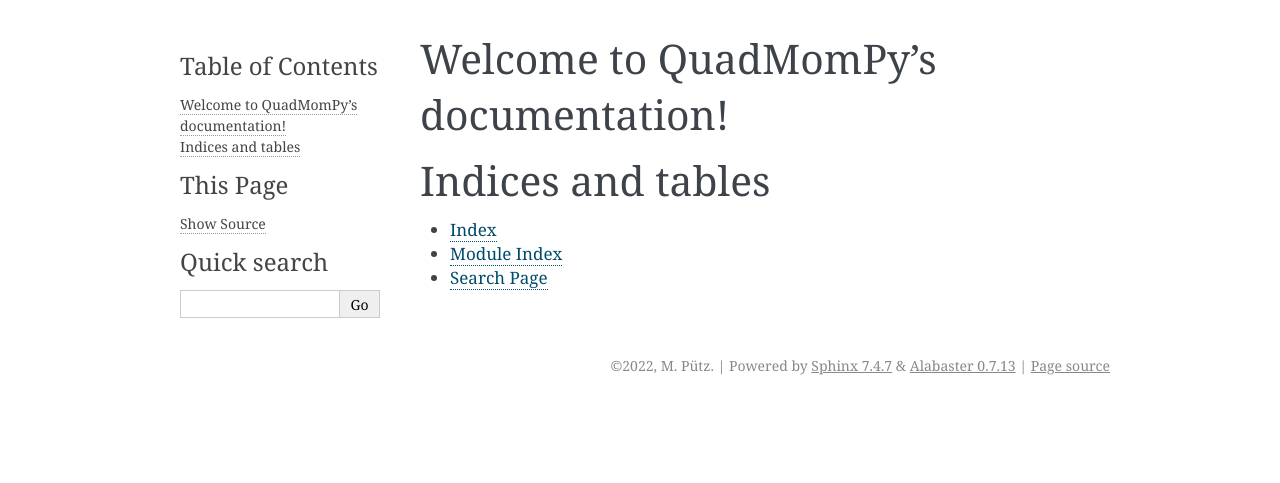
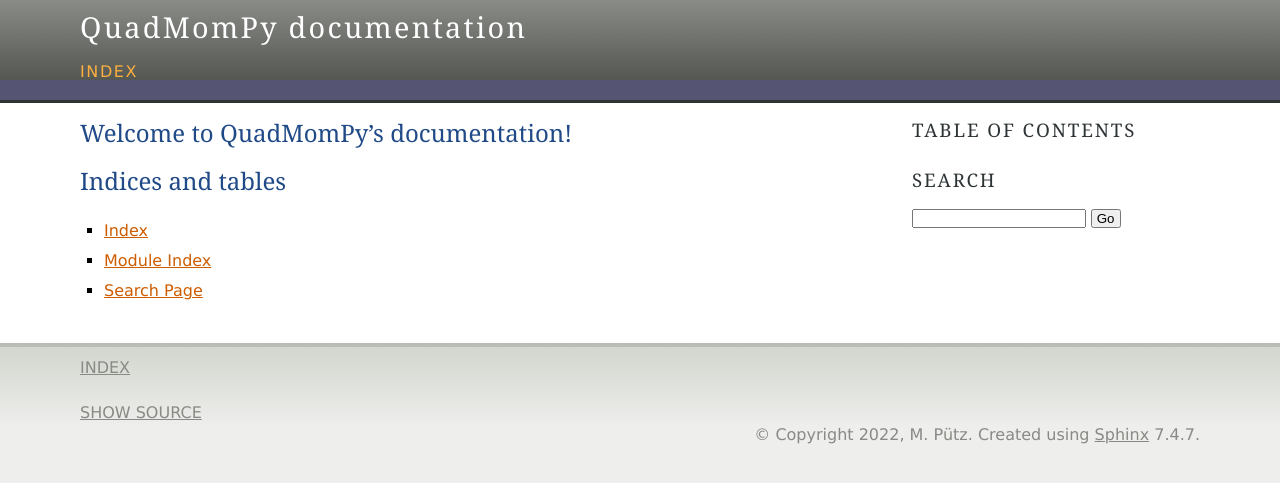
Before and after one commit to puetzmi/QuadMomPy, a Sphinx documentation site: the page built from docs/index.rst, in a window 1280 px wide. Shown: the top 483 px of the page. Built offline with Sphinx 7.4.7, drawn with Linux system fonts in a browser that asks for light colours; pages that are not in the unit, such as notebooks, are missing from menus.

Commit message:
Changed the default sphinx theme (again)

```diff
--- a/docs/conf.py
+++ b/docs/conf.py
@@ -82,7 +82,7 @@ bibtex_bibfiles = ['ref.bib']
 # The theme to use for HTML and HTML Help pages.  See the documentation for
 # a list of builtin themes.
 #
-html_theme = 'alabaster'
+html_theme = 'agogo'
 
 # Theme options are theme-specific and customize the look and feel of a theme
 # further.  For a list of options available for each theme, see the
```
